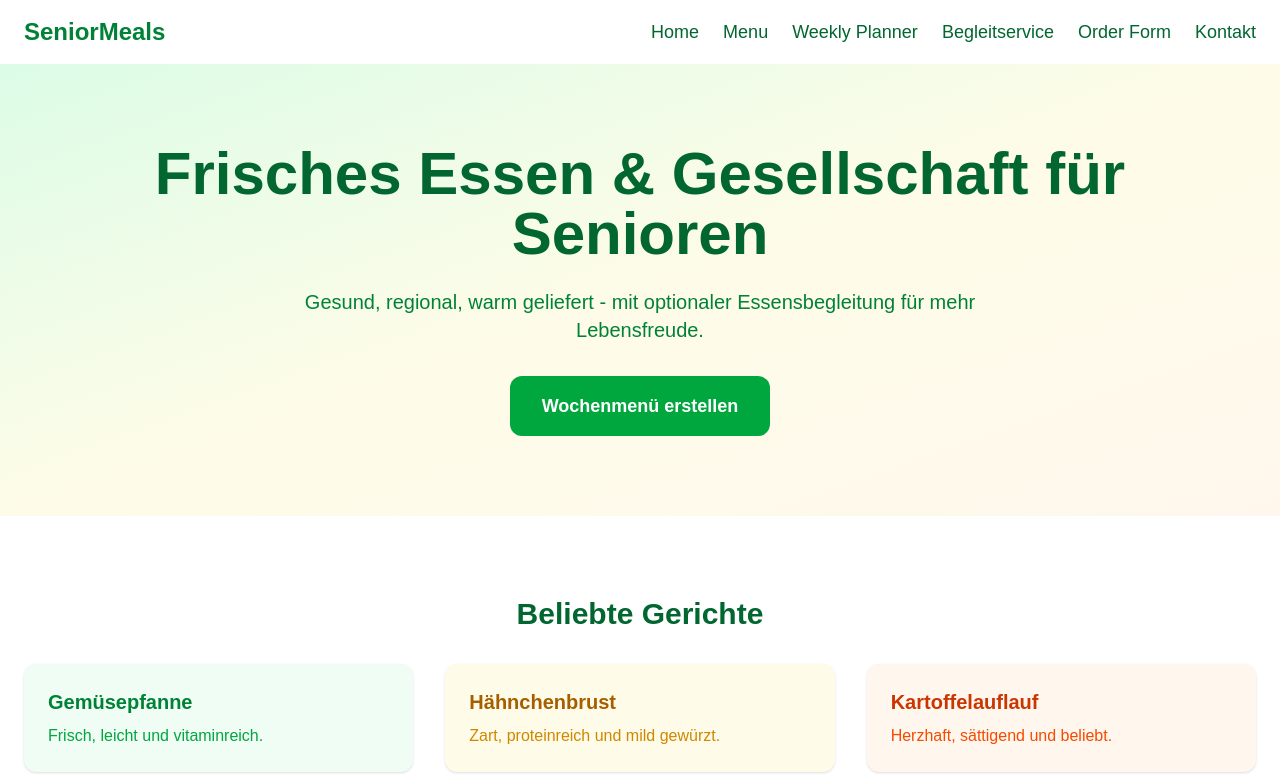
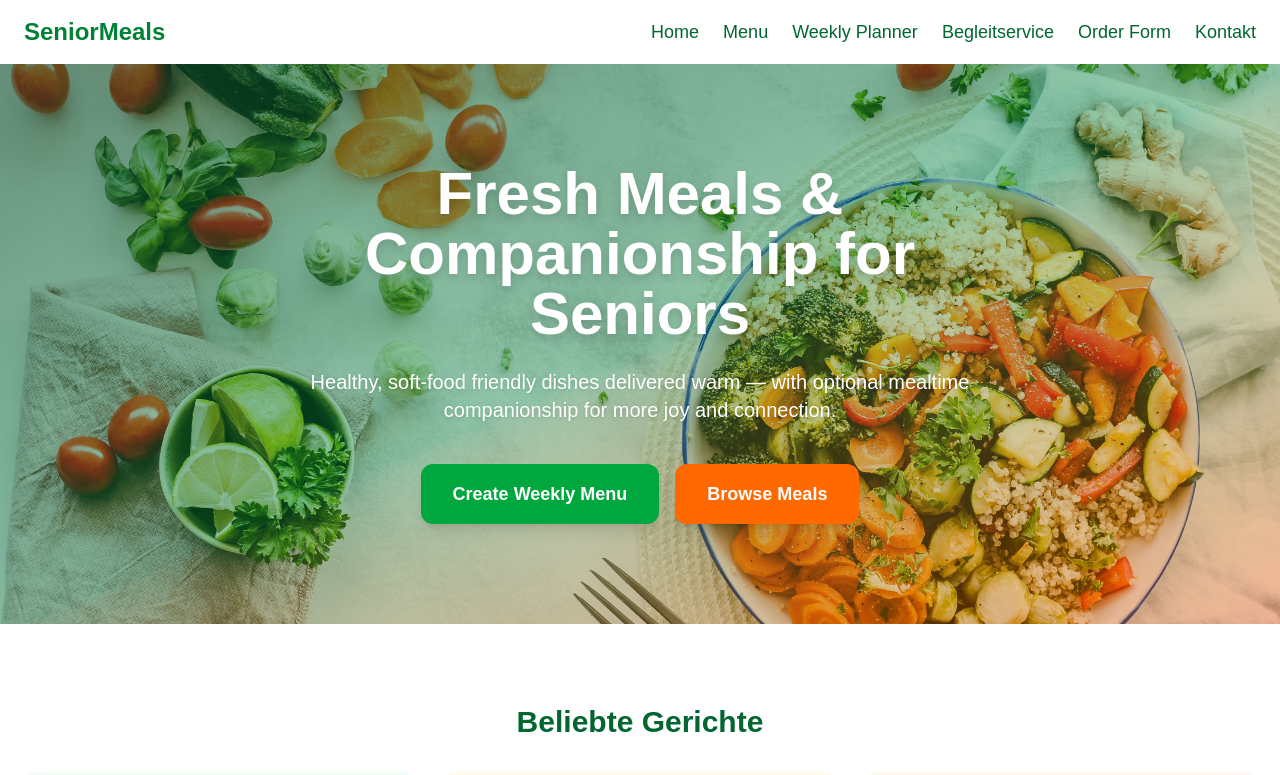
Before and after one commit to DeltaGr/senior-food-delivery, a Next.js app: page / in a window 1280 px wide. Shown: the top 775 px of the page. Built offline with nearby package versions, Linux system fonts and the light colour scheme.

Commit message:
Added  new hero section + image

```diff
--- a/components/HeroSection.tsx
+++ b/components/HeroSection.tsx
@@ -1,17 +1,45 @@
+import Image from "next/image";
+
 export default function HeroSection() {
   return (
-    <section className="w-full bg-gradient-to-br from-green-100 via-yellow-50 to-orange-50 py-20 px-6 text-center">
-      <h1 className="text-4xl md:text-6xl font-bold text-green-800 mb-6">
-        Frisches Essen & Gesellschaft für Senioren
-      </h1>
+    <section className="relative w-full h-[70vh] flex items-center justify-center">
 
-      <p className="text-lg md:text-xl text-green-700 max-w-2xl mx-auto mb-8">
-        Gesund, regional, warm geliefert - mit optionaler Essensbegleitung für mehr Lebensfreude.
-      </p>
+      <Image
+        src="/images/hero/header.jpg"
+        alt="Senior enjoying a healthy meal"
+        fill
+        className="object-cover"
+        priority
+      />
 
-      <button className="bg-green-600 hover:bg-green-700 text-white px-8 py-4 rounded-xl text-lg font-semibold">
-        Wochenmenü erstellen
-      </button>
+      <div className="absolute inset-0 bg-gradient-to-br from-green-900/60 via-green-700/40 to-orange-600/40"></div>
+
+      <div className="relative z-10 text-center px-6 max-w-3xl">
+        <h1 className="text-4xl md:text-6xl font-bold text-white drop-shadow-lg mb-6">
+          Fresh Meals & Companionship for Seniors
+        </h1>
+
+        <p className="text-lg md:text-xl text-white drop-shadow max-w-2xl mx-auto mb-10">
+          Healthy, soft‑food friendly dishes delivered warm — with optional mealtime companionship for more joy and connection.
+        </p>
+
+
+        <div className="flex flex-col md:flex-row gap-4 justify-center">
+          <a
+            href="/weekly-planner"
+            className="bg-green-600 hover:bg-green-700 text-white px-8 py-4 rounded-xl text-lg font-semibold shadow-lg"
+          >
+            Create Weekly Menu
+          </a>
+
+          <a
+            href="/menu"
+            className="bg-orange-500 hover:bg-orange-600 text-white px-8 py-4 rounded-xl text-lg font-semibold shadow-lg"
+          >
+            Browse Meals
+          </a>
+        </div>
+      </div>
     </section>
   );
-};
+}
```
